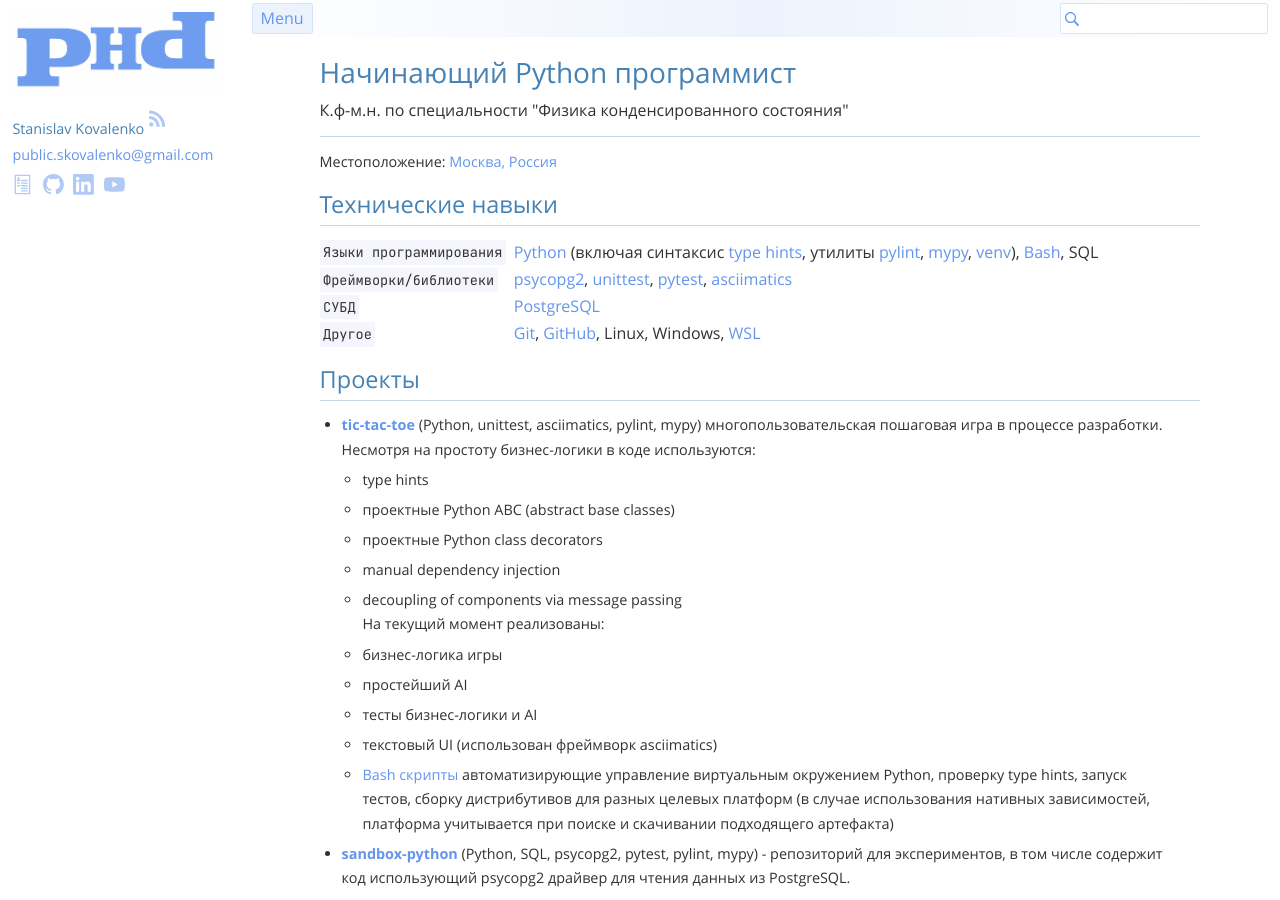
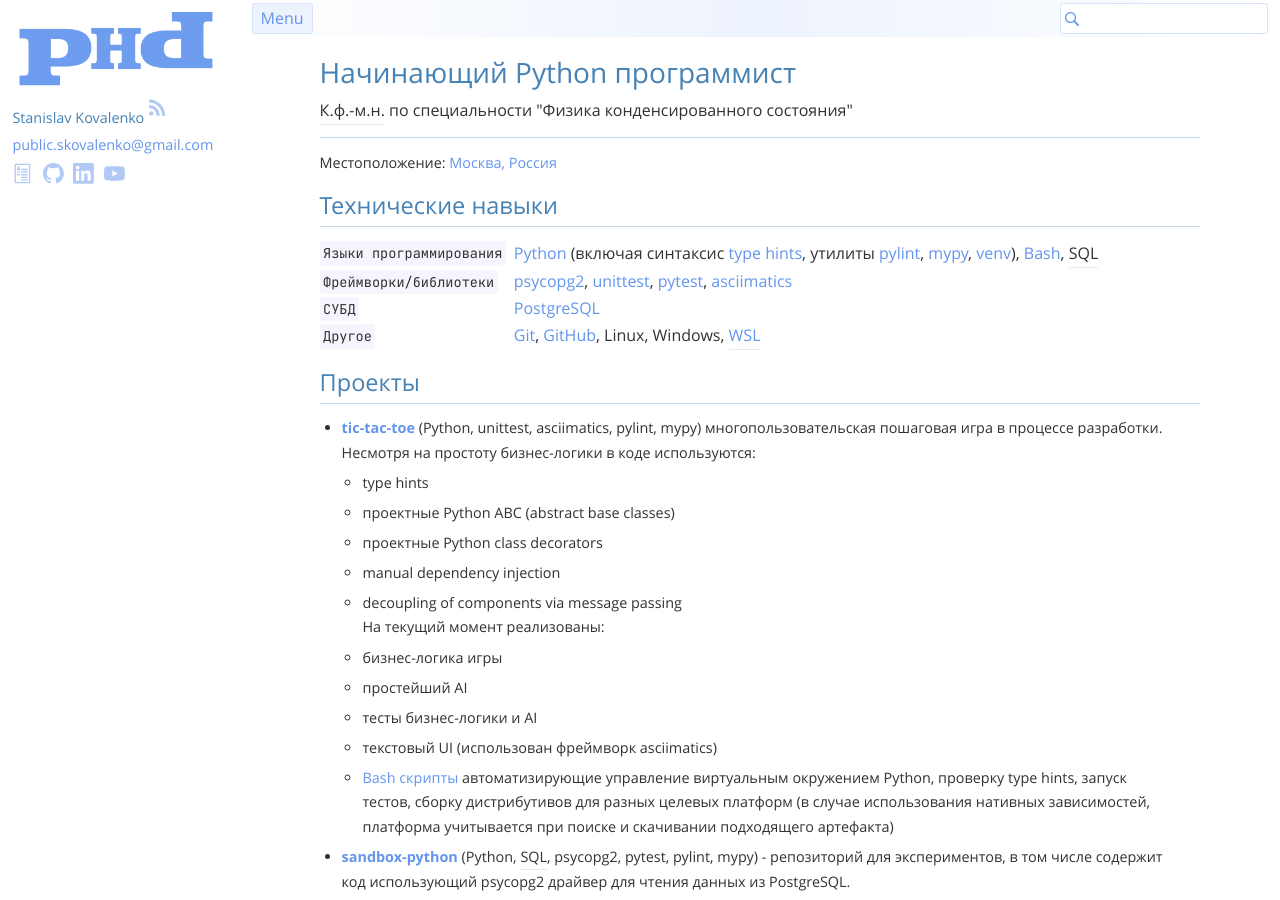
Before and after one commit to Yo1k/yo1k.github.io, a Jekyll site: the page built from resume.markdown, in a window 1280 px wide and 900 px high. Built offline with Jekyll 4.4.1, drawn with Linux system fonts in a browser that asks for light colours; part of the change alters nothing that is shown; some of the changed text lies outside the part shown.

Commit message:
Improve `resume.markdown`, `site-logo.png`, `favicon.png`

```diff
--- a/_config.yml
+++ b/_config.yml
@@ -38,7 +38,7 @@ kramdown:
 custom_plaintext_title: Permanent head Damage
 custom_author: Stanislav Kovalenko
 custom_author_email: public.skovalenko@gmail.com
-custom_linkedin: https://www.linkedin.com
+custom_linkedin: https://www.linkedin.com/in/stan1slav-kovalenko/
 custom_github: https://github.com/Yo1k
 custom_feed_id_year: 2022
 custom_feed_id_authority_name: kovalenko.place
--- a/_includes/common-links-abbreviations.markdown
+++ b/_includes/common-links-abbreviations.markdown
@@ -25,6 +25,7 @@
 [LDAP]: <https://www.rfc-editor.org/rfc/rfc4510>
 [Rust]: <https://www.rust-lang.org/>
 [JSON]: <https://www.rfc-editor.org/rfc/rfc8259.html>
+[PEP]: <https://peps.python.org/>
 
 *[iff]:
 {:data-title="if and only if"}
@@ -166,3 +167,5 @@
 {:data-title="Internet Protocol"}
 *[JSON]:
 {:data-title="JavaScript Object Notation"}
+*[PEP]:
+{:data-title="Python Enhancement Proposal"}
--- a/_sass/_site-navigation.scss
+++ b/_sass/_site-navigation.scss
@@ -46,13 +46,13 @@ a.button {//the image inside should define the size of the button, not the <a> e
   width: 13em;//scale site-logo
 
   #site-logo {
-    height: 5em;
+    height: 4.6em;
     overflow: hidden;
-    margin-bottom: $spacing-unit-em / 0.75;
+    margin-bottom: $spacing-unit-em;
 
     img {
       position: relative;
-      top: -1em;
+      top: -2.3em;
       opacity: 0.93;
     }
   }
--- a/_sass/_toolbar.scss
+++ b/_sass/_toolbar.scss
@@ -10,6 +10,9 @@
 }
 
 #site-navigation-menu-toggle-container {
+  @media screen and (orientation: portrait) {
+    display: none;
+  }
   float: left;
 }
 
--- a/resume.markdown
+++ b/resume.markdown
@@ -3,11 +3,24 @@ layout: base
 title: Resume
 custom_description: Junior Python software engineer, PhD in Condensed Matter Physics.
 ---
+{% include common-links-abbreviations.markdown %}
+
+[отдел ТИАМ]: <http://tmas-gpi.ru/index.php>
+
+*[К.ф.-м.н.]:
+{:data-title="кандидат физико-математических наук"}
+*[ИОФ РАН]:
+{:data-title="Институт общей физики им. А.М. Прохорова Российской академии наук"}
+*[отдел ТИАМ]:
+{:data-title="Отдел технологий и измерений атомного масштаба"}
+*[НИУ ВШЭ]:
+{:data-title='Национальный исследовательский университет &quot;Высшая школа экономики&quot;'}
+
 # Станислав Коваленко
 {:.resume-h .resume-invisible-media-not-print}
 ## Начинающий Python программист
 {:.resume-h}
-К.ф-м.н. по специальности "Физика конденсированного состояния"
+К.ф.-м.н. по специальности "Физика конденсированного состояния"
 <div class="resume-external-links resume-invisible-media-not-print">
   <a href="{% link resume.markdown %}">Смотреть резюме онлайн</a><br>
   <a class="button" href="{{ site.custom_github }}" title="GitHub">
@@ -47,7 +60,7 @@ custom_description: Junior Python software engineer, PhD in Condensed Matter Phy
         <a href="http://mypy-lang.org/">mypy</a>,
         <a href="https://docs.python.org/3/library/venv.html">venv</a>),
         <a href="https://www.gnu.org/software/bash/">Bash</a>,
-        SQL
+        <span markdown="1">SQL</span>
       </td>
     </tr>
     <tr class="resume-table-no-background">
@@ -71,7 +84,7 @@ custom_description: Junior Python software engineer, PhD in Condensed Matter Phy
         <a href="https://git-scm.com/">Git</a>,
         <a href="https://github.com/Yo1k">GitHub</a>,
         Linux, Windows,
-        <a href="https://docs.microsoft.com/en-ca/windows/wsl/https://docs.microsoft.com/en-ca/windows/wsl/">WSL</a>
+        <span markdown="1">[WSL]</span>
       </td>
     </tr>
   </tbody>
@@ -110,7 +123,7 @@ custom_description: Junior Python software engineer, PhD in Condensed Matter Phy
 
 <div class="resume-experience" markdown="1">
   Самостоятельное обучение Python с использованием [официальной документации](https://docs.python.org/)
-  (выработал навык быстрой ориентации в ней), текста различных [PEP](https://peps.python.org/)ов,
+  (выработал навык быстрой ориентации в ней), текста различных [PEP]ов,
   книги "[Python 3 Object-Oriented Programming](https://www.amazon.com/Python-Object-Oriented-Programming-maintainable-object-oriented/dp/1789615852)" by Dusty Phillips,
   открытых лекций на канале [Computer Science Center](https://www.youtube.com/playlist?list=PLlb7e2G7aSpQhNphPSpcO4daaRPeVstku),
   ресурсов [Stack Overflow](https://stackoverflow.com/) и [Real Python](https://realpython.com/).
@@ -119,29 +132,29 @@ custom_description: Junior Python software engineer, PhD in Condensed Matter Phy
 <h6 class="resume-h">
   <a href="https://www.hse.ru/" title="НИУ ВШЭ">
     <img src="{% link /assets/img/resume/hse-logo.png %}" alt="Logo" style="width: auto; height: 1.1em;">
-    НИУ ВШЭ
+    <span markdown="1">НИУ ВШЭ</span>
   </a>
   / <span class="resume-insignificant resume-normal-font-weight">Москва, Россия</span>
 </h6>
 _Доцент, Факультет физики_ / <span class="resume-insignificant">Сентябрь 2020&ndash;настоящее время</span>
 
 <h6 class="resume-h">
-  <a href="https://www.gpi.ru/" title="ИОФ РАН">
+  <a href="https://www.gpi.ru" title="ИОФ РАН">
     <img src="{% link /assets/img/resume/gpi-logo.png %}" alt="Logo" style="width: auto; height: 1.1em;">
-    ИОФ РАН
+    <span markdown="1">ИОФ РАН</span>
   </a>
   / <span class="resume-insignificant resume-normal-font-weight">Москва, Россия</span>
 </h6>
-_Младший научный сотрудник, [отдел ТИАМ](http://tmas-gpi.ru/index.php)_ / <span class="resume-insignificant">Апрель 2015&ndash;Сентябрь 2018</span>
+_Младший научный сотрудник, [отдел ТИАМ]_ / <span class="resume-insignificant">Апрель 2015&ndash;Сентябрь 2018</span>
 
 #### Образование
 {:.resume-h}
 ---
 
 <h6 class="resume-h">
-  <a href="https://www.gpi.ru/" title="ИОФ РАН">
+  <a href="https://www.gpi.ru" title="ИОФ РАН">
     <img src="{% link /assets/img/resume/gpi-logo.png %}" alt="Logo" style="width: auto; height: 1.1em;">
-    ИОФ РАН
+    <span markdown="1">ИОФ РАН</span>
   </a>
   / <span class="resume-insignificant resume-normal-font-weight">Москва, Россия</span>
 </h6>
```
Also changed, not shown: assets/img/favicon.png, assets/img/site-logo.png.
